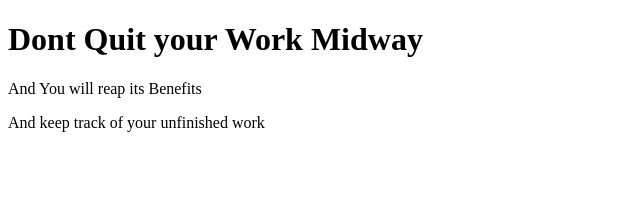
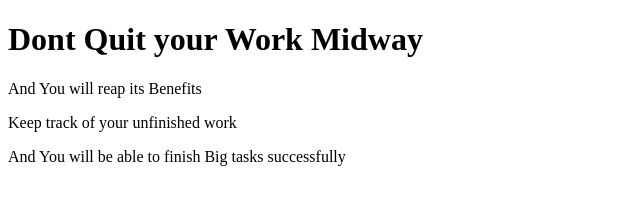
Before and after one commit to sudhir-pr/sudhir-pr.github.io, a plain HTML site: page index.html in a window 1280 px wide. Shown: the whole page, without its empty margins (0-640 px from the left). Drawn offline with Linux system fonts and the light colour scheme.

Commit message:
Update index.html

```diff
--- a/index.html
+++ b/index.html
@@ -9,6 +9,7 @@
 		<h1>Dont Quit your Work Midway</h1>
 
 		<p>And You will reap its Benefits</p>
-		<p>And keep track of your unfinished work</p>
+		<p>Keep track of your unfinished work</p>
+		<p>And You will be able to finish Big tasks successfully</p>
 	</body>
 </html>
```
